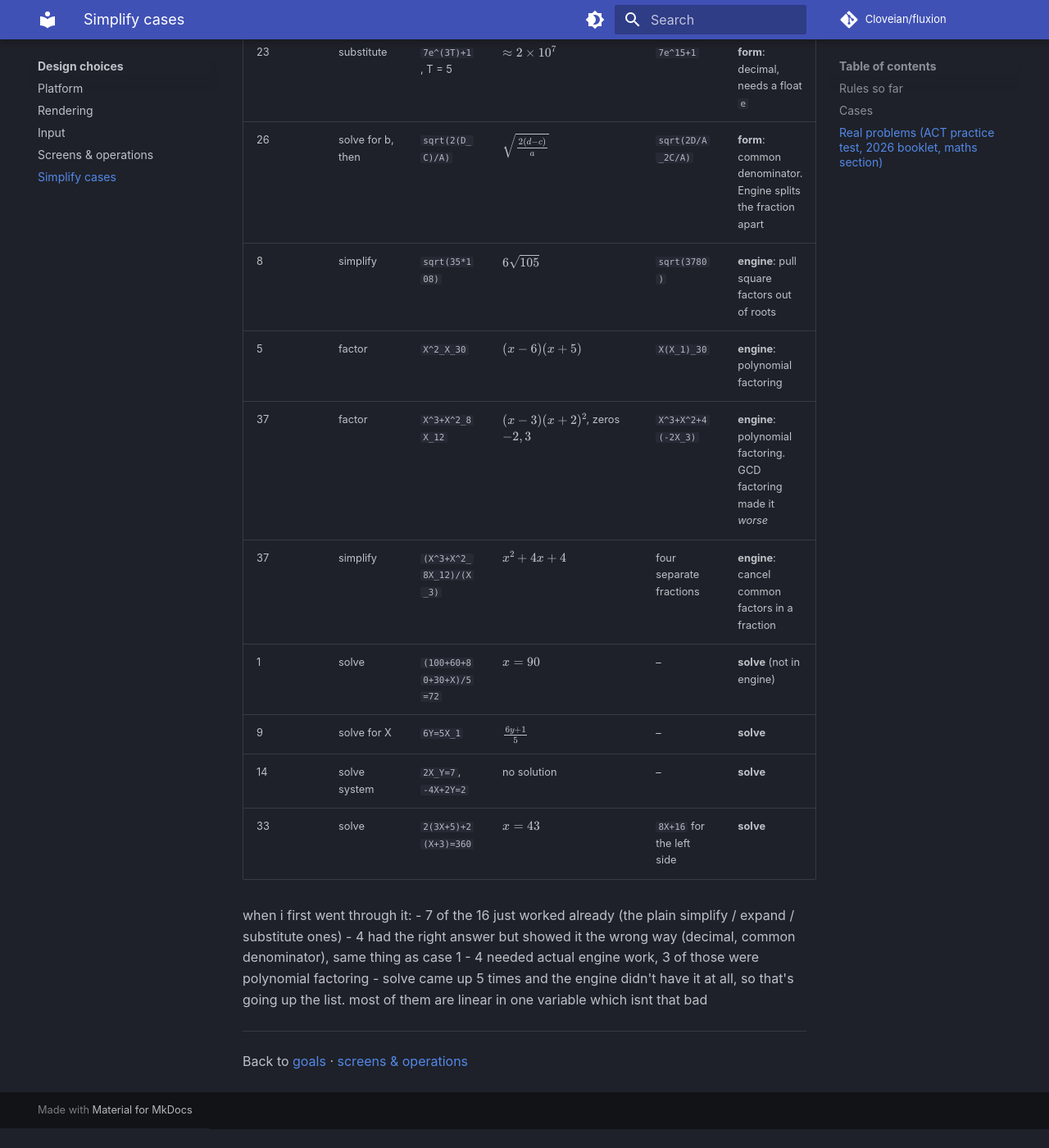
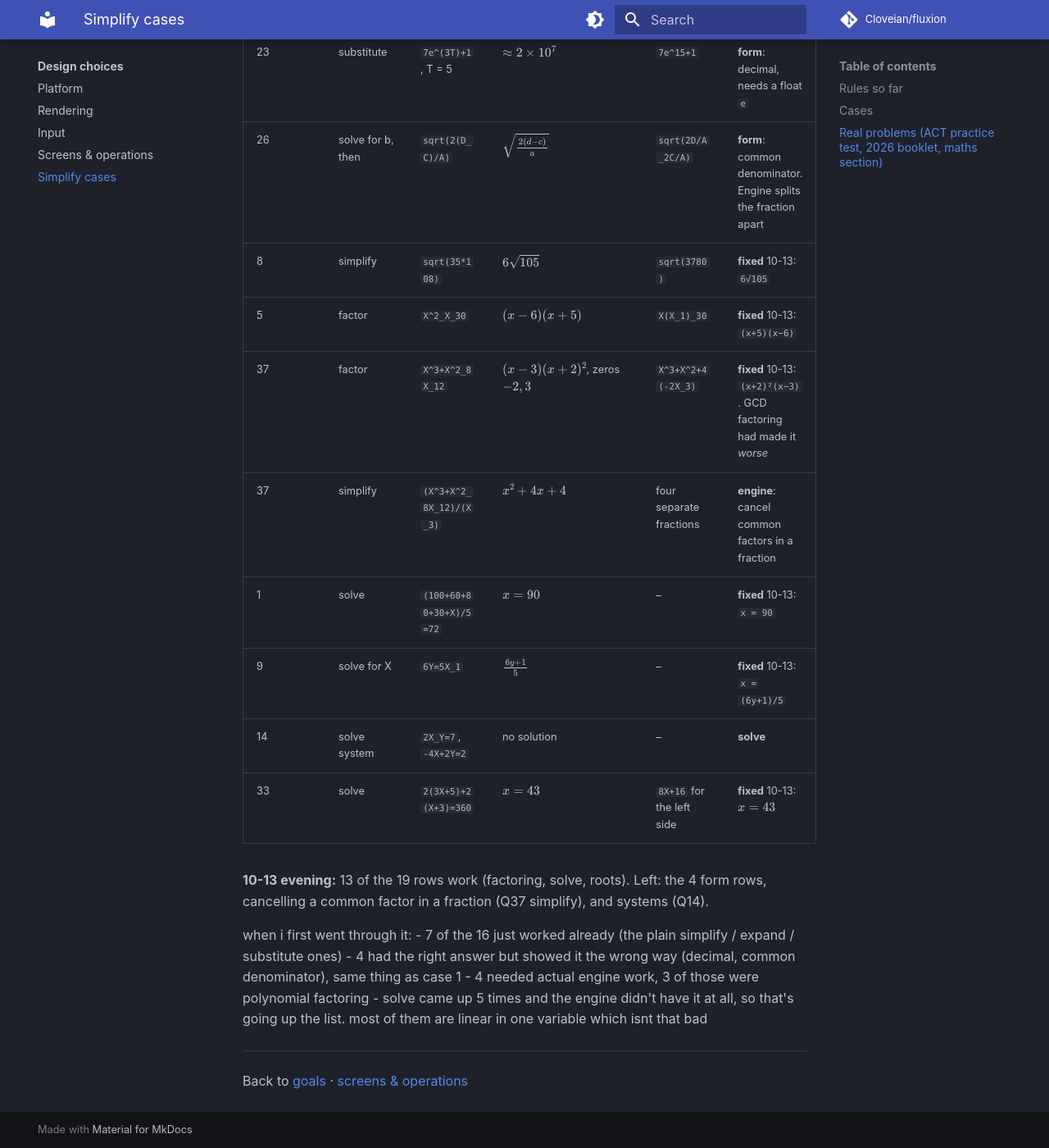
Before and after one commit to Cloveian/fluxion, an MkDocs documentation site: the page built from docs/simplify-cases.md, in a window 1280 px wide and 1400 px high, scrolled down 1662 px. Shown: the whole window at 82% size. Built offline with MkDocs 1.6.1 and Material for MkDocs 9.7.7, drawn with Linux system fonts in a browser that asks for light colours; comment, search, counter and statistics services are not loaded; before the commit the page ends 3038 px from its top, so only the background shows below that.

Commit message:
scoreboard update

```diff
--- a/docs/simplify-cases.md
+++ b/docs/simplify-cases.md
@@ -31,14 +31,16 @@ Real cases where the nspire's answer wasn't what i wanted. This is the spec for
 | 45 | simplify | `0.75*1+0.25*2` | $1.25$ | `5/4` | **form**: decimal |
 | 23 | substitute | `7e^(3T)+1`, T = 5 | $\approx 2\times10^7$ | `7e^15+1` | **form**: decimal, needs a float `e` |
 | 26 | solve for b, then | `sqrt(2(D_C)/A)` | $\sqrt{\frac{2(d-c)}{a}}$ | `sqrt(2D/A_2C/A)` | **form**: common denominator. Engine splits the fraction apart |
-| 8 | simplify | `sqrt(35*108)` | $6\sqrt{105}$ | `sqrt(3780)` | **engine**: pull square factors out of roots |
-| 5 | factor | `X^2_X_30` | $(x-6)(x+5)$ | `X(X_1)_30` | **engine**: polynomial factoring |
-| 37 | factor | `X^3+X^2_8X_12` | $(x-3)(x+2)^2$, zeros $-2, 3$ | `X^3+X^2+4(-2X_3)` | **engine**: polynomial factoring. GCD factoring made it *worse* |
+| 8 | simplify | `sqrt(35*108)` | $6\sqrt{105}$ | `sqrt(3780)` | **fixed** 10-13: `6√105` |
+| 5 | factor | `X^2_X_30` | $(x-6)(x+5)$ | `X(X_1)_30` | **fixed** 10-13: `(x+5)(x−6)` |
+| 37 | factor | `X^3+X^2_8X_12` | $(x-3)(x+2)^2$, zeros $-2, 3$ | `X^3+X^2+4(-2X_3)` | **fixed** 10-13: `(x+2)²(x−3)`. GCD factoring had made it *worse* |
 | 37 | simplify | `(X^3+X^2_8X_12)/(X_3)` | $x^2+4x+4$ | four separate fractions | **engine**: cancel common factors in a fraction |
-| 1 | solve | `(100+60+80+30+X)/5=72` | $x=90$ | – | **solve** (not in engine) |
-| 9 | solve for X | `6Y=5X_1` | $\frac{6y+1}{5}$ | – | **solve** |
+| 1 | solve | `(100+60+80+30+X)/5=72` | $x=90$ | – | **fixed** 10-13: `x = 90` |
+| 9 | solve for X | `6Y=5X_1` | $\frac{6y+1}{5}$ | – | **fixed** 10-13: `x = (6y+1)/5` |
 | 14 | solve system | `2X_Y=7`, `-4X+2Y=2` | no solution | – | **solve** |
-| 33 | solve | `2(3X+5)+2(X+3)=360` | $x=43$ | `8X+16` for the left side | **solve** |
+| 33 | solve | `2(3X+5)+2(X+3)=360` | $x=43$ | `8X+16` for the left side | **fixed** 10-13: $x = 43$ |
+
+**10-13 evening:** 13 of the 19 rows work (factoring, solve, roots). Left: the 4 form rows, cancelling a common factor in a fraction (Q37 simplify), and systems (Q14).
 
 when i first went through it:
 - 7 of the 16 just worked already (the plain simplify / expand / substitute ones)
```
